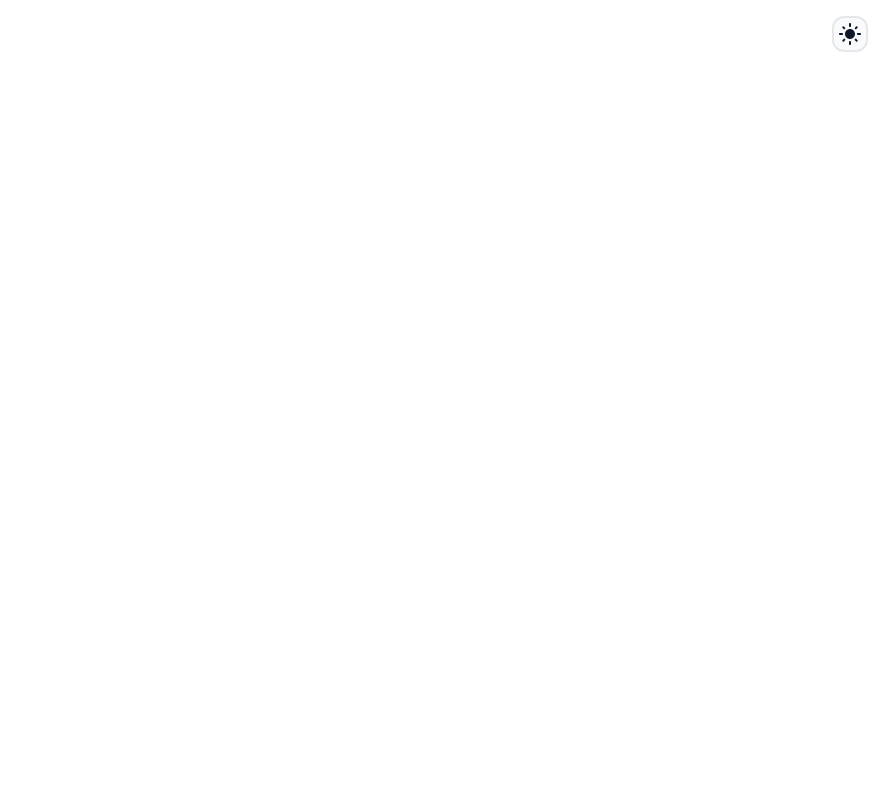
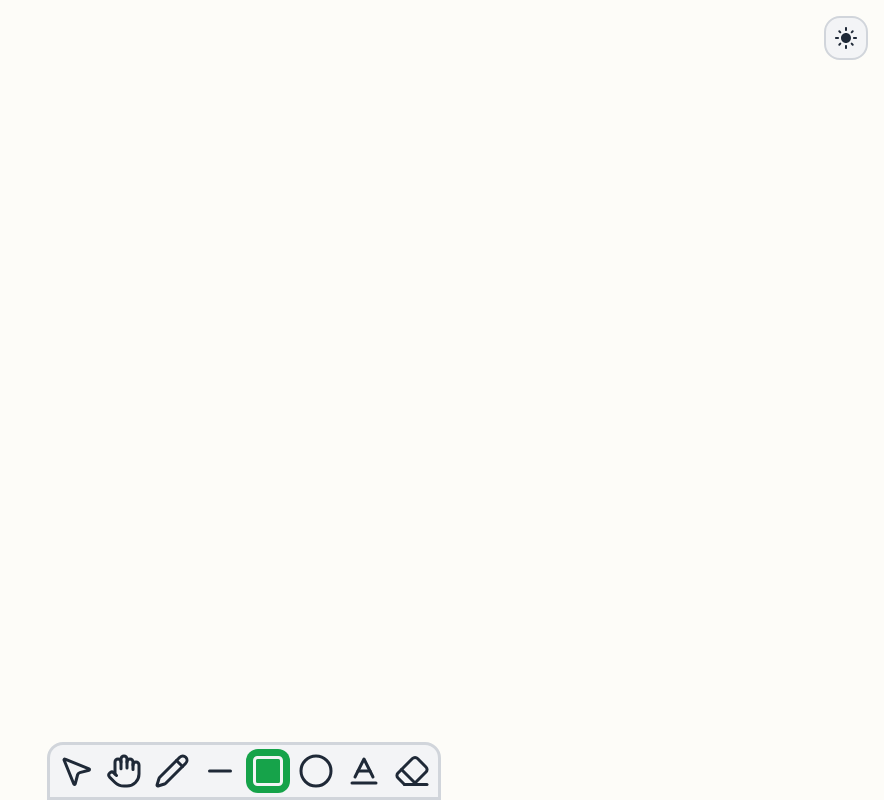
Before and after one commit to kurocodes/KuroSketch, a React (Vite) app: page / in a window 1280 px wide. Shown: the whole page, without its empty margins (396-1280 px from the left). Built offline with nearby package versions, Linux system fonts and the light colour scheme.

Commit message:
adding pan tool in tools

```diff
--- a/src/App.tsx
+++ b/src/App.tsx
@@ -7,6 +7,7 @@ import { useCanvas } from "./hooks/useCanvas";
 import { useKeyboard } from "./hooks/useKeyboard";
 import CanvasStage from "./components/canvas/CanvasStage";
 import ThemeToggle from "./components/controls/ThemeToggle";
+import Toolbar from "./components/toolbar/Toolbar";
 
 export default function App() {
   // global editor state
@@ -48,6 +49,7 @@ export default function App() {
 
       {/* UI LAYER */}
       <ThemeToggle mode={theme.mode} toggleTheme={theme.toggleTheme} />
+      <Toolbar />
     </>
   );
 }
--- /dev/null
+++ b/src/canvas/tools/pan.ts
@@ -0,0 +1,15 @@
+import type { ToolHandler } from "../tools";
+
+export const panTool: ToolHandler = {
+    onMouseDown(x, y, ctx) {
+
+    },
+
+    onMouseMove(x, y, ctx) {
+
+    },
+
+    onMouseUp(ctx) {
+
+    },
+}
--- a/src/canvas/types.ts
+++ b/src/canvas/types.ts
@@ -1,8 +1,6 @@
 export type ElementType = "line" | "rect" | "circle" | "pencil" | "text";
 
-// export type ToolType = "line" | "rect" | "circle" | "pencil" | "text" | "selection";
-
-export type ToolType = ElementType | "selection" | "eraser";
+export type ToolType = "line" | "rect" | "circle" | "pencil" | "text" | "selection" | "eraser";
 
 export interface Point {
   x: number;
--- a/src/components/controls/ThemeToggle.tsx
+++ b/src/components/controls/ThemeToggle.tsx
@@ -19,7 +19,7 @@ export default function ThemeToggle({
       whileHover={{ backgroundColor: colors.uiBorder }}
       whileTap={{ scale: 0.95 }}
       onClick={toggleTheme}
-      className="fixed top-4 right-4 z-10 cursor-pointer border-2 rounded-xl p-1"
+      className="fixed top-4 right-4 z-10 cursor-pointer border-2 rounded-2xl p-2"
       style={{
         borderColor: colors.uiBorder,
         backgroundColor: colors.uiBg,
--- /dev/null
+++ b/src/components/toolbar/ToolButton.tsx
@@ -0,0 +1,43 @@
+import { motion } from "motion/react";
+import { useTheme } from "../../hooks/useTheme";
+import type { Tool } from "./tools.config";
+import type React from "react";
+
+export default function ToolButton({
+  tool,
+  active,
+  setActive,
+}: {
+  tool: Tool;
+  active: string;
+  setActive: React.Dispatch<React.SetStateAction<string>>;
+}) {
+  const { colors } = useTheme();
+
+  return (
+    <motion.div
+      whileHover={{ backgroundColor: colors.uiBorder }}
+      whileTap={{ scale: 0.95 }}
+      onClick={() => setActive(tool.id)}
+      className="relative p-1 rounded-xl"
+      // style={{ borderColor: colors.uiBorder }}
+    >
+      <tool.icon
+        size={36}
+        className="relative z-10"
+        style={{
+          color: active === tool.id ? colors.uiBg : colors.uiText,
+          transition: "color 0.2s ease-in-out",
+        }}
+      />
+      {active === tool.id && (
+        <motion.div
+          layoutId="activeTool"
+          transition={{ type: "spring", stiffness: 350, damping: 30 }}
+          className="w-full h-full absolute inset-0 rounded-xl"
+          style={{ backgroundColor: colors.accent }}
+        ></motion.div>
+      )}
+    </motion.div>
+  );
+}
--- /dev/null
+++ b/src/components/toolbar/Toolbar.tsx
@@ -0,0 +1,22 @@
+import { useState } from "react";
+import { useTheme } from "../../hooks/useTheme";
+import { TOOLS } from "./tools.config";
+import ToolButton from "./ToolButton";
+
+export default function Toolbar() {
+  const [active, setActive] = useState("rect");
+  const { colors } = useTheme();
+
+  return (
+    <div
+      className="fixed bottom-0 left-1/2 -translate-x-1/2 border-3 rounded-t-2xl p-1"
+      style={{ borderColor: colors.uiBorder, backgroundColor: colors.uiBg }}
+    >
+      <div className="flex gap-1">
+        {TOOLS.map((tool) => (
+          <ToolButton tool={tool} active={active} setActive={setActive} />
+        ))}
+      </div>
+    </div>
+  );
+}
--- /dev/null
+++ b/src/components/toolbar/tools.config.ts
@@ -0,0 +1,29 @@
+import type { IconType } from "react-icons";
+import {
+  LuMousePointer2,
+  LuHand,
+  LuPencil,
+  LuBaseline,
+  LuMinus,
+  LuSquare,
+  LuCircle,
+  LuEraser,
+} from "react-icons/lu";
+
+export type Tool = {
+  id: string;
+  label: string;
+  icon: IconType;
+  shortcut: string;
+};
+
+export const TOOLS: Tool[] = [
+  { id: "selection", label: "Selection", icon: LuMousePointer2, shortcut: "S" },
+  { id: "pan", label: "Pan", icon: LuHand, shortcut: "Space" },
+  { id: "pencil", label: "Pencil", icon: LuPencil, shortcut: "P" },
+  { id: "line", label: "Line", icon: LuMinus, shortcut: "L" },
+  { id: "rect", label: "Rectangle", icon: LuSquare, shortcut: "R" },
+  { id: "circle", label: "Circle", icon: LuCircle, shortcut: "C" },
+  { id: "text", label: "Text", icon: LuBaseline, shortcut: "T" },
+  { id: "eraser", label: "Eraser", icon: LuEraser, shortcut: "E" },
+];
--- a/src/theme/theme.ts
+++ b/src/theme/theme.ts
@@ -1,40 +1,40 @@
 export type ThemeMode = "light" | "dark";
 
+export const theme = {
+  light: {
+    canvasBg: "#fdfcf8",
+    defaultStroke: "#000000",
+    uiBg: "#f3f4f6",
+    uiBorder: "#d1d5db",
+    uiText: "#1f2937",
+    accent: "#16a34a", // green
+  },
+  dark: {
+    canvasBg: "#1c1c1a",
+    defaultStroke: "#ffffff",
+    uiBg: "#111827",
+    uiBorder: "#1f2937",
+    uiText: "#d1d5db",
+    accent: "#22c55e",
+  },
+} as const;
+
+// 1st
 // export const theme = {
 //   light: {
-//     canvasBg: "#fdfcf8",
+//     canvasBg: "#ffffff",
 //     defaultStroke: "#000000",
-//     uiBg: "#f3f4f6",
-//     uiBorder: "#d1d5db",
-//     uiText: "#1f2937",
-//     accent: "#16a34a", // green
+//     uiBg: "#f8fafc",
+//     uiBorder: "#e5e7eb",
+//     uiText: "#0f172a",
+//     accent: "#2563eb", // blue
 //   },
 //   dark: {
-//     canvasBg: "#1c1c1a",
+//     canvasBg: "#1e1e1e",
 //     defaultStroke: "#ffffff",
-//     uiBg: "#111827",
-//     uiBorder: "#1f2937",
-//     uiText: "#d1d5db",
-//     accent: "#22c55e",
+//     uiBg: "#0f172a",
+//     uiBorder: "#1f2933",
+//     uiText: "#e5e7eb",
+//     accent: "#3b82f6",
 //   },
 // } as const;
-
-// 1st
-export const theme = {
-  light: {
-    canvasBg: "#ffffff",
-    defaultStroke: "#000000",
-    uiBg: "#f8fafc",
-    uiBorder: "#e5e7eb",
-    uiText: "#0f172a",
-    accent: "#2563eb", // blue
-  },
-  dark: {
-    canvasBg: "#1e1e1e",
-    defaultStroke: "#ffffff",
-    uiBg: "#0f172a",
-    uiBorder: "#1f2933",
-    uiText: "#e5e7eb",
-    accent: "#3b82f6",
-  },
-} as const;
```
Also changed, not shown: src/components/canvas/CanvasStage.tsx (+5 -5 lines).
